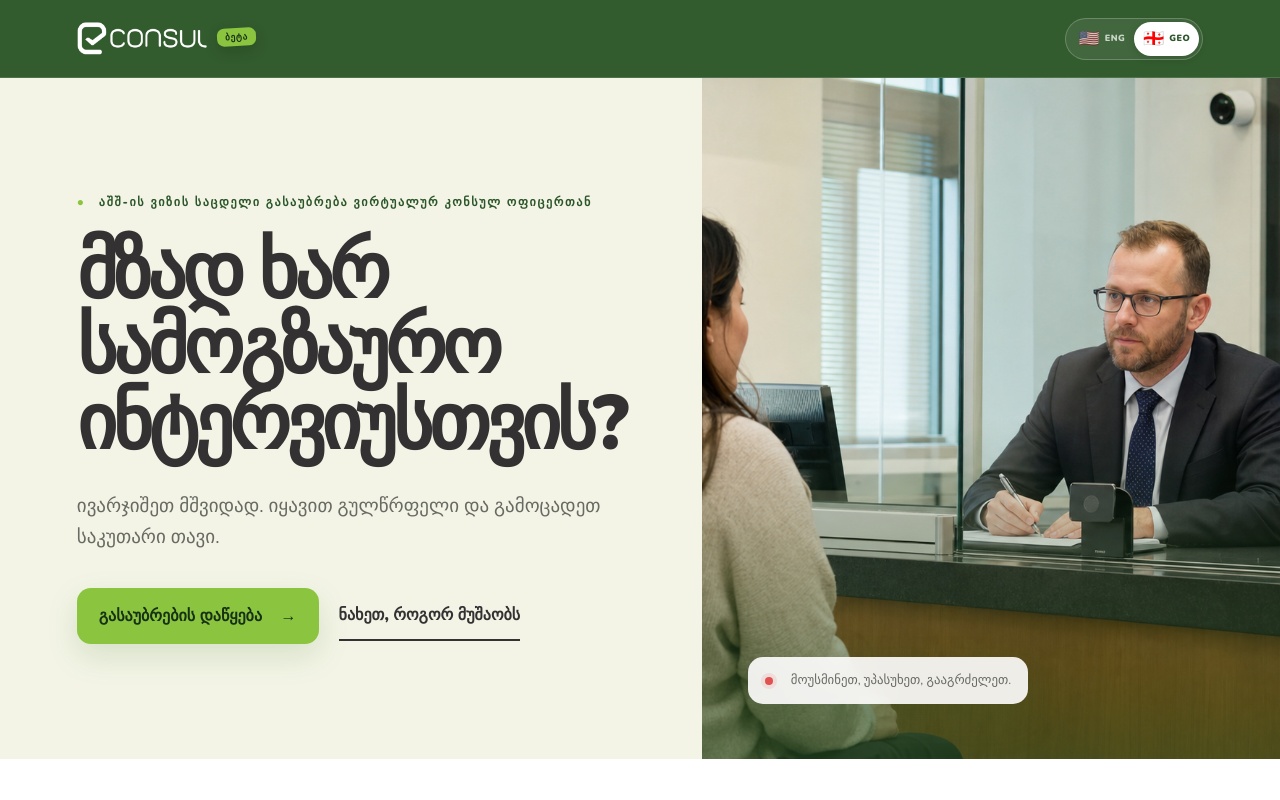
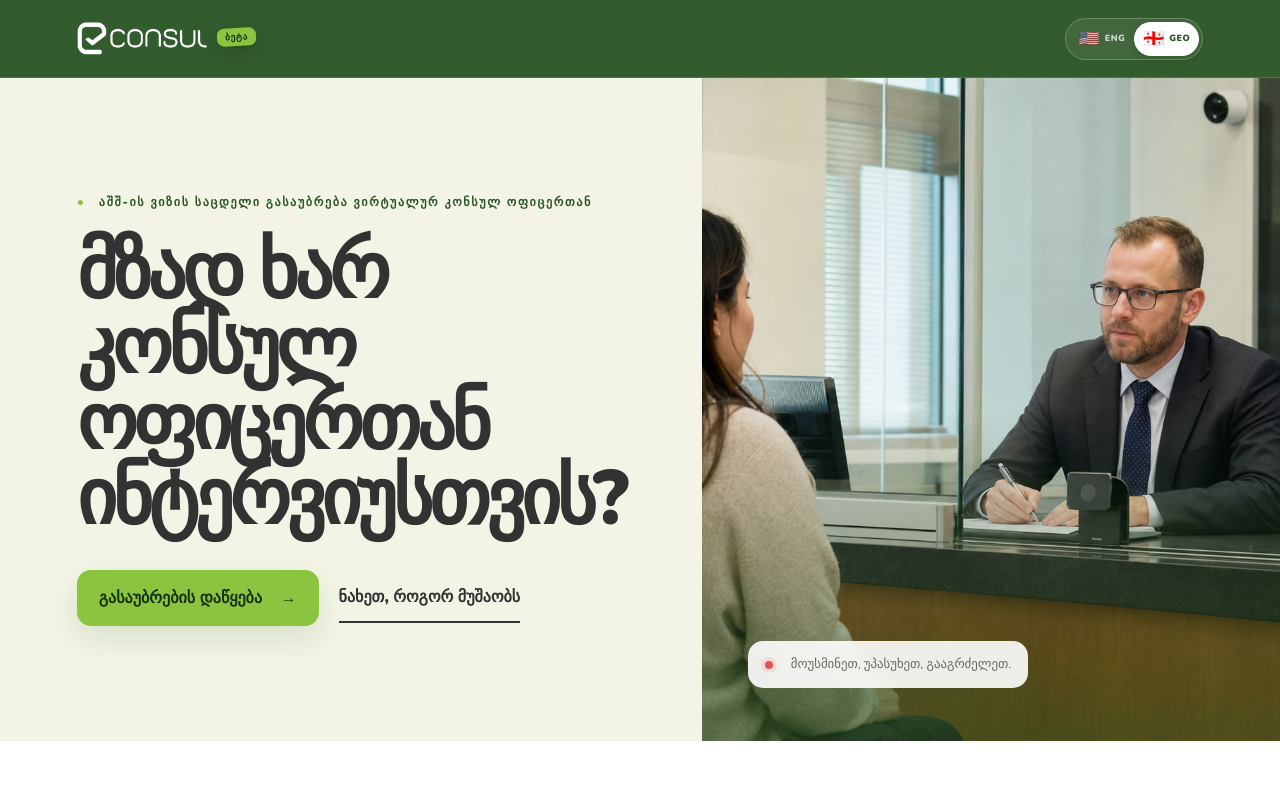
Before and after one commit to Rezoro05/Mock-Up-Interview, a Next.js app: page / in a window 1280 px wide. Shown: the top 800 px of the page. Built offline with nearby package versions, Linux system fonts and the light colour scheme.

Commit message:
Update hero interview headline

```diff
--- a/app/english-copy.ts
+++ b/app/english-copy.ts
@@ -1,4 +1,5 @@
 export const ENGLISH_BY_GEORGIAN: Record<string, string> = {
+  "მზად ხარ კონსულ ოფიცერთან ინტერვიუსთვის?": "Are you ready for an interview with a consular officer?",
   "აშშ-ის ვიზის საცდელი გასაუბრება ვირტუალურ კონსულ ოფიცერთან": "U.S. visa practice interview with a virtual consular officer",
   "მზად ხარ სამოგზაურო ინტერვიუსთვის?": "Are you ready for your travel interview?",
   "ივარჯიშეთ მშვიდად. იყავით გულწრფელი და გამოცადეთ საკუთარი თავი.": "Practice calmly. Be honest and test yourself.",
--- a/app/globals.css
+++ b/app/globals.css
@@ -47,6 +47,7 @@ button:focus-visible, input:focus-visible { outline: 3px solid rgba(139, 197, 63
 .hero-copy h1 { margin: 0; max-width: 650px; font-size: clamp(48px, 6vw, 84px); line-height: .98; letter-spacing: -.055em; font-weight: 900; }
 .hero-lede { max-width: 590px; margin: 30px 0 34px; font-size: 19px; line-height: 1.65; color: var(--muted); }
 .hero-actions { display: flex; align-items: center; flex-wrap: wrap; gap: 20px; }
+.hero-copy > .hero-actions { margin-top: 34px; }
 .primary-button, .secondary-button, .google-button { border: 0; border-radius: 14px; padding: 16px 22px; font-weight: 900; transition: transform .18s ease, box-shadow .18s ease, opacity .18s ease; text-decoration: none; }
 .primary-button { background: var(--brand-green); color: #173115; box-shadow: 0 12px 30px rgba(88,138,61,.18); }
 .primary-button span { margin-left: 14px; }
--- a/app/page.tsx
+++ b/app/page.tsx
@@ -511,8 +511,7 @@ export default function Home() {
         <section className="landing-page">
           <div className="hero-copy">
             <p className="eyebrow"><span>●</span> {t("აშშ-ის ვიზის საცდელი გასაუბრება ვირტუალურ კონსულ ოფიცერთან")}</p>
-            <h1>{t("მზად ხარ სამოგზაურო ინტერვიუსთვის?")}</h1>
-            <p className="hero-lede">{t("ივარჯიშეთ მშვიდად. იყავით გულწრფელი და გამოცადეთ საკუთარი თავი.")}</p>
+            <h1>{t("მზად ხარ კონსულ ოფიცერთან ინტერვიუსთვის?")}</h1>
             <div className="hero-actions"><button className="primary-button" onClick={() => setStep("briefing")}>{t("გასაუბრების დაწყება")} <span>→</span></button><button className="text-button" onClick={() => document.getElementById("how")?.scrollIntoView({ behavior: "smooth" })}>{t("ნახეთ, როგორ მუშაობს")}</button></div>
           </div>
           <div className="hero-visual" aria-label={t("პრაქტიკული ინტერვიუს წინასწარი ნახვა")}>
```
